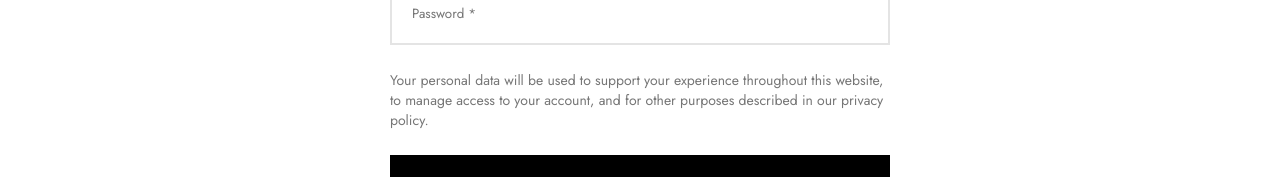
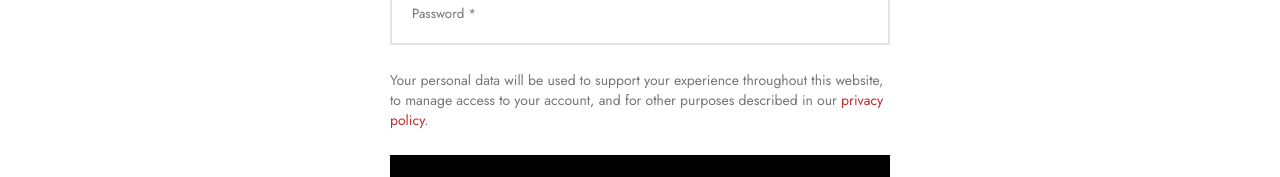
Before and after one commit to sunrisedev99/summer-ecommerce--react, a React (Create React App) app: page /loginSignUp in a window 1280 px wide. Both pictures are taken after a click on the element "REGISTER". Shown: the part 426-603 px from the top of the page. Built offline with nearby package versions, Linux system fonts and the light colour scheme.

Commit message:
"Updated privacy policy text to include a link to the terms page"

```diff
--- a/src/Components/Authentication/LoginSign/LoginSignUp.jsx
+++ b/src/Components/Authentication/LoginSign/LoginSignUp.jsx
@@ -68,7 +68,15 @@ const LoginSignUp = () => {
                   <p>
                     Your personal data will be used to support your experience
                     throughout this website, to manage access to your account,
-                    and for other purposes described in our privacy policy.
+                    and for other purposes described in our
+                    <Link
+                      to="/terms"
+                      style={{ textDecoration: "none", color: "#c32929" }}
+                    >
+                      {" "}
+                      privacy policy
+                    </Link>
+                    .
                   </p>
                   <button>Register</button>
                 </form>
```
